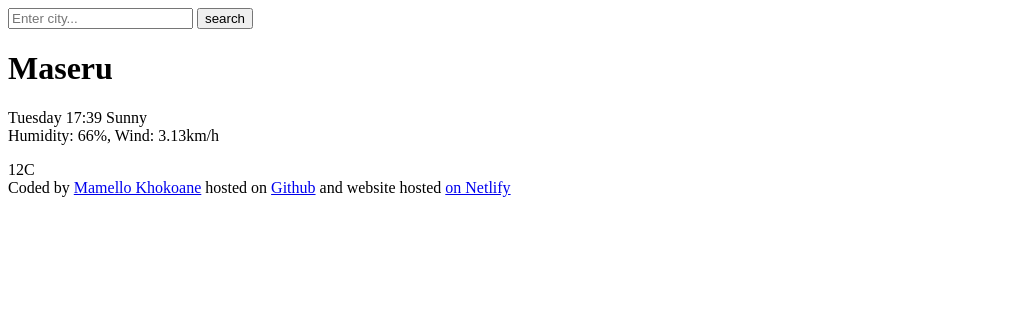
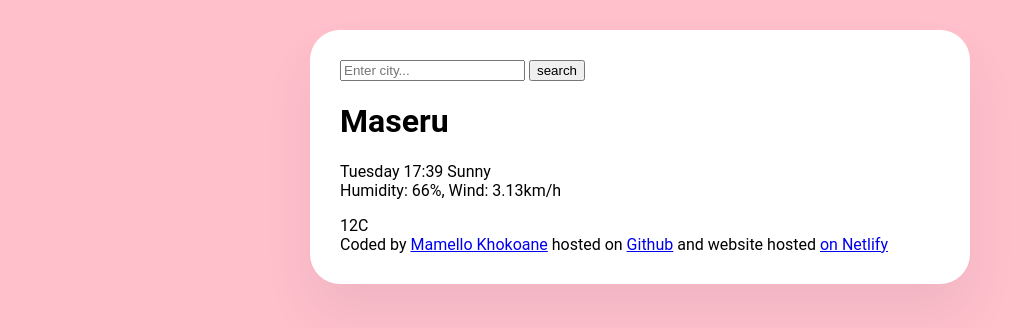
Before and after one commit to Mello0324/my-vanilla-weather-search, a plain HTML site: page index.html in a window 1280 px wide. Shown: the whole page, without its empty margins (0-1025 px from the left). Drawn offline with Linux system fonts and the light colour scheme.

Commit message:
Styled the main container and added custom fonts

```diff
--- a/index.html
+++ b/index.html
@@ -3,9 +3,11 @@
 <head>
     <meta charset="UTF-8">
     <meta name="viewport" content="width=device-width, initial-scale=1.0">
+    <link rel="stylesheet" href="src/style.css">
     <title>Weather App</title>
 </head>
 <body>
+    <div class="Weather-app"
     <header>
         <form>
             <input type="search" placeholder="Enter city..." required/>
@@ -30,5 +32,6 @@
         <a href="https://github.com/Mello0324/my-vanilla-weather-search ">Github</a> and website hosted
         <a href="https://stalwart-biscotti-ab9052.netlify.app/ ">on Netlify</a>
     </footer>
+    </div>
 </body>
 </html>
--- /dev/null
+++ b/src/style.css
@@ -0,0 +1,12 @@
+body {
+    background-color:pink;
+  font-family: "Roboto", sans-serif;
+    }
+.Weather-app {
+    background: white;
+    max-width: 600px;
+    margin: 30px auto;
+    box-shadow: 0 30px 50px rgba(65,50,100,0.08);
+    padding: 30px;
+    border-radius: 30px;
+}
```
